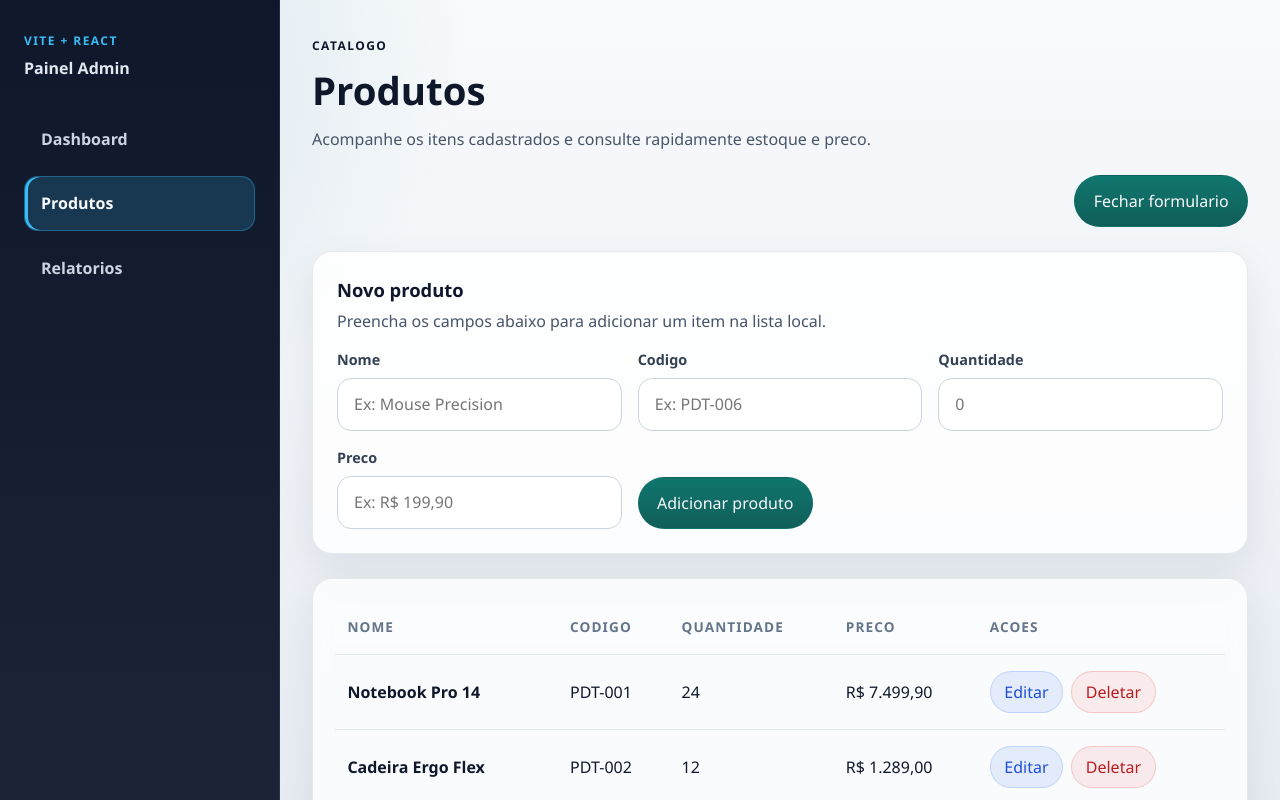
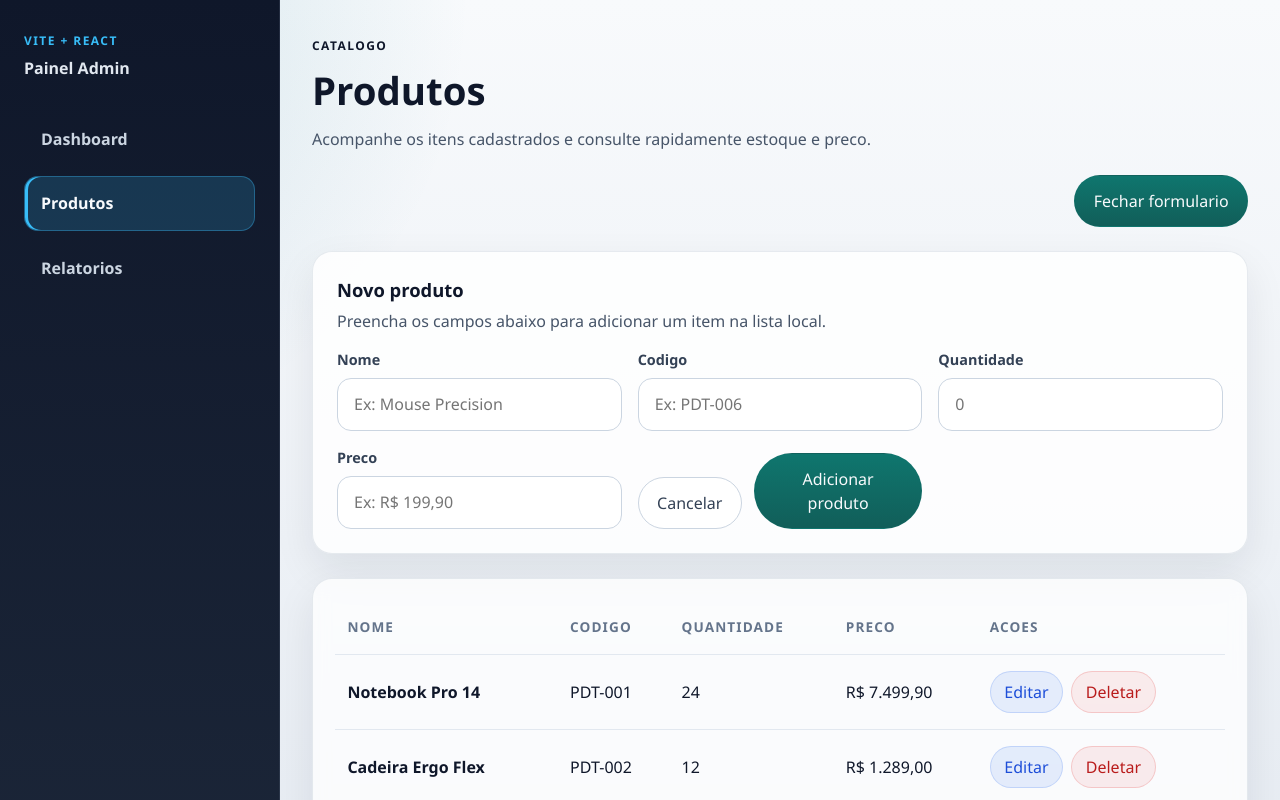
Before and after one commit to lucaspires31/inventory-management-dashboard, a React (Vite) app in the folder frontend/: page /produtos in a window 1280 px wide. Both pictures are taken after a click on the button "Novo Produto". Shown: the top 800 px of the page. Built offline with nearby package versions, Linux system fonts and the light colour scheme.

Commit message:
feat: implement product editing with reusable form and local state update

```diff
--- a/frontend/src/pages/Products/ProductsPage.jsx
+++ b/frontend/src/pages/Products/ProductsPage.jsx
@@ -7,9 +7,21 @@ import { productsList } from './mockData';
 export function ProductsPage() {
   const [products, setProducts] = useState(productsList);
   const [isFormVisible, setIsFormVisible] = useState(false);
+  const [editingProduct, setEditingProduct] = useState(null);
 
   function handleAddProduct(newProduct) {
     setProducts((currentProducts) => [...currentProducts, newProduct]);
+    setEditingProduct(null);
+    setIsFormVisible(false);
+  }
+
+  function handleUpdateProduct(updatedProduct, originalCode) {
+    setProducts((currentProducts) =>
+      currentProducts.map((product) =>
+        product.code === originalCode ? updatedProduct : product,
+      ),
+    );
+    setEditingProduct(null);
     setIsFormVisible(false);
   }
 
@@ -17,10 +29,37 @@ export function ProductsPage() {
     setProducts((currentProducts) =>
       currentProducts.filter((product) => product.code !== productCode),
     );
+    if (editingProduct?.code === productCode) {
+      setEditingProduct(null);
+      setIsFormVisible(false);
+    }
   }
 
   function handleEditProduct(productCode) {
-    console.info(`Editar produto: ${productCode}`);
+    const productToEdit = products.find((product) => product.code === productCode);
+
+    if (!productToEdit) {
+      return;
+    }
+
+    setEditingProduct(productToEdit);
+    setIsFormVisible(true);
+  }
+
+  function handleToggleForm() {
+    if (isFormVisible) {
+      setEditingProduct(null);
+      setIsFormVisible(false);
+      return;
+    }
+
+    setEditingProduct(null);
+    setIsFormVisible(true);
+  }
+
+  function handleCancelForm() {
+    setEditingProduct(null);
+    setIsFormVisible(false);
   }
 
   return (
@@ -35,14 +74,19 @@ export function ProductsPage() {
         <button
           type="button"
           className="primary-button"
-          onClick={() => setIsFormVisible((currentValue) => !currentValue)}
+          onClick={handleToggleForm}
         >
-          {isFormVisible ? 'Fechar formulario' : 'Novo Produto'}
+          {isFormVisible && !editingProduct ? 'Fechar formulario' : 'Novo Produto'}
         </button>
       </div>
 
       {isFormVisible ? (
-        <NewProductForm onSubmitProduct={handleAddProduct} />
+        <NewProductForm
+          initialProduct={editingProduct}
+          onAddProduct={handleAddProduct}
+          onUpdateProduct={handleUpdateProduct}
+          onCancel={handleCancelForm}
+        />
       ) : null}
 
       <ProductsTable
--- a/frontend/src/pages/Products/components/NewProductForm.jsx
+++ b/frontend/src/pages/Products/components/NewProductForm.jsx
@@ -1,4 +1,4 @@
-import { useState } from 'react';
+import { useEffect, useState } from 'react';
 
 const initialFormValues = {
   name: '',
@@ -7,8 +7,27 @@ const initialFormValues = {
   price: '',
 };
 
-export function NewProductForm({ onSubmitProduct }) {
+export function NewProductForm({
+  initialProduct,
+  onAddProduct,
+  onUpdateProduct,
+  onCancel,
+}) {
   const [formValues, setFormValues] = useState(initialFormValues);
+
+  useEffect(() => {
+    if (initialProduct) {
+      setFormValues({
+        name: initialProduct.name,
+        code: initialProduct.code,
+        quantity: String(initialProduct.quantity),
+        price: initialProduct.price,
+      });
+      return;
+    }
+
+    setFormValues(initialFormValues);
+  }, [initialProduct]);
 
   function handleChange(event) {
     const { name, value } = event.target;
@@ -22,12 +41,19 @@ export function NewProductForm({ onSubmitProduct }) {
   function handleSubmit(event) {
     event.preventDefault();
 
-    onSubmitProduct({
+    const normalizedProduct = {
       name: formValues.name.trim(),
       code: formValues.code.trim(),
       quantity: Number(formValues.quantity),
       price: formValues.price.trim(),
-    });
+    };
+
+    if (initialProduct) {
+      onUpdateProduct(normalizedProduct, initialProduct.code);
+      return;
+    }
+
+    onAddProduct(normalizedProduct);
 
     setFormValues(initialFormValues);
   }
@@ -35,8 +61,12 @@ export function NewProductForm({ onSubmitProduct }) {
   return (
     <section className="form-card">
       <header className="form-card__header">
-        <h2>Novo produto</h2>
-        <p>Preencha os campos abaixo para adicionar um item na lista local.</p>
+        <h2>{initialProduct ? 'Editar produto' : 'Novo produto'}</h2>
+        <p>
+          {initialProduct
+            ? 'Atualize os dados abaixo e salve as alteracoes no estado local.'
+            : 'Preencha os campos abaixo para adicionar um item na lista local.'}
+        </p>
       </header>
 
       <form className="product-form" onSubmit={handleSubmit}>
@@ -90,8 +120,16 @@ export function NewProductForm({ onSubmitProduct }) {
         </label>
 
         <div className="form-actions">
+          <button
+            type="button"
+            className="secondary-button"
+            onClick={onCancel}
+          >
+            Cancelar
+          </button>
+
           <button type="submit" className="primary-button">
-            Adicionar produto
+            {initialProduct ? 'Salvar alteracoes' : 'Adicionar produto'}
           </button>
         </div>
       </form>
--- a/frontend/src/styles/global.css
+++ b/frontend/src/styles/global.css
@@ -244,6 +244,24 @@ textarea {
   box-shadow: 0 12px 24px rgba(15, 118, 110, 0.18);
 }
 
+.secondary-button {
+  padding: 0.8rem 1.15rem;
+  border: 1px solid #cbd5e1;
+  border-radius: 999px;
+  background: #ffffff;
+  color: #334155;
+  cursor: pointer;
+  transition:
+    background-color 160ms ease,
+    border-color 160ms ease,
+    color 160ms ease;
+}
+
+.secondary-button:hover {
+  background: #f8fafc;
+  border-color: #94a3b8;
+}
+
 .form-card {
   padding: 1.5rem;
   border: 1px solid rgba(148, 163, 184, 0.22);
@@ -306,6 +324,7 @@ textarea {
 .form-actions {
   display: flex;
   align-items: end;
+  gap: 0.75rem;
 }
 
 .table {
```
